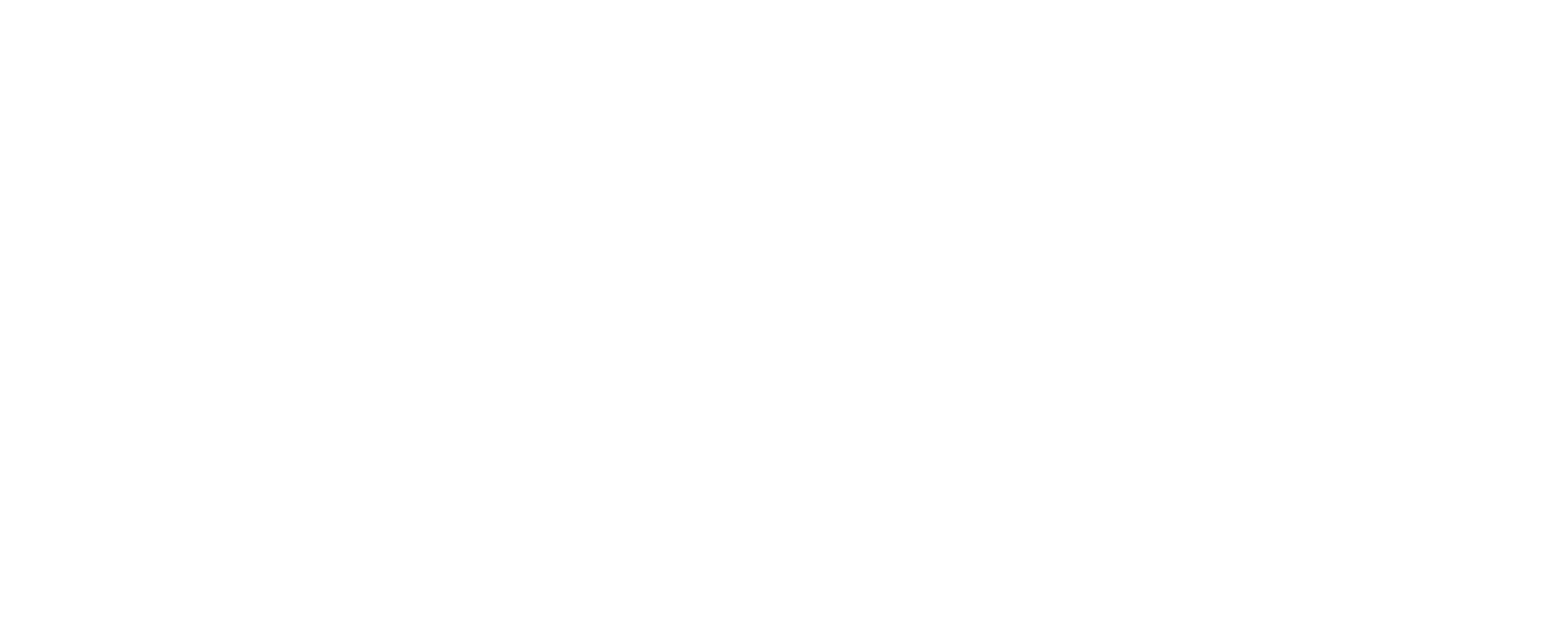
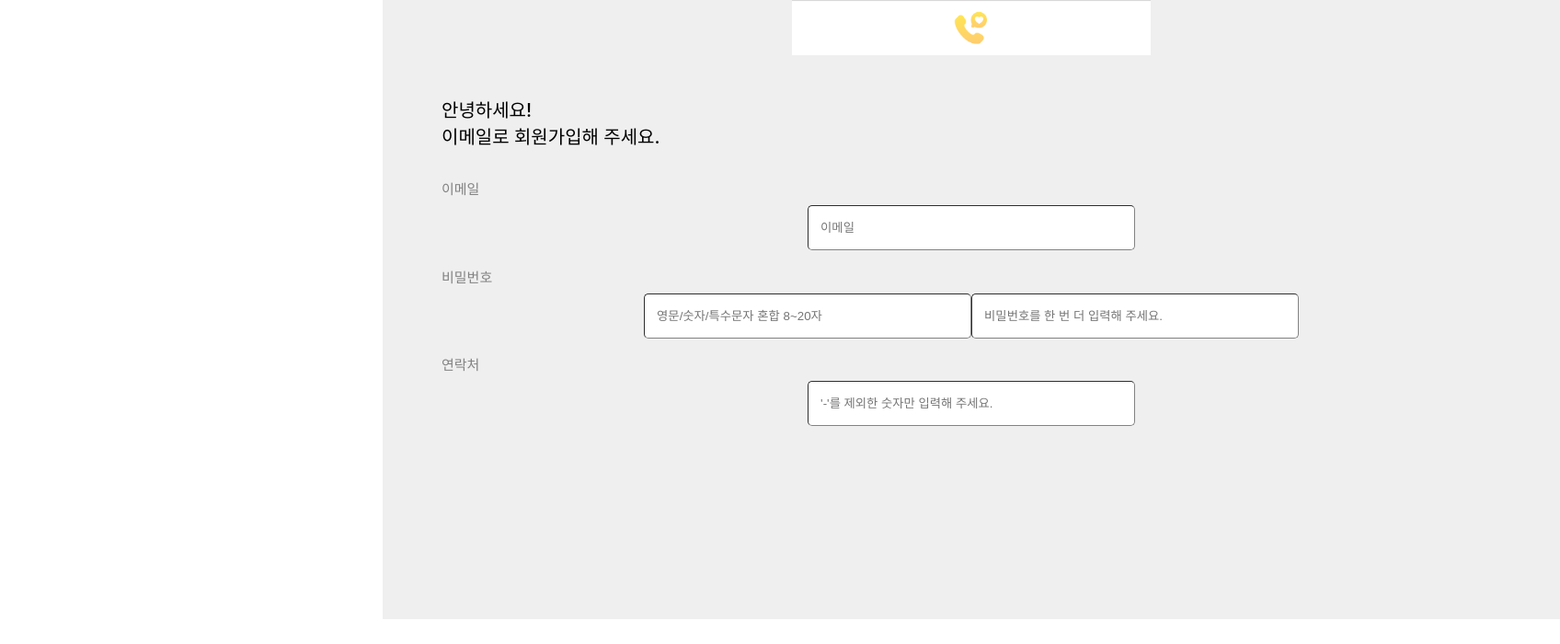
Before and after one commit to Likelion-at-SMWU-11th/SendMyHeart-Client, a React (Create React App) app: page /register in a window 1280 px wide. Before the commit this address had no page. Shown: the top 700 px of the page at 92% size, 1696 px wide, since content can reach past the window. Built offline with nearby package versions, Linux system fonts and the light colour scheme.

Commit message:
[add]Register 틀 구현

```diff
--- a/src/App.js
+++ b/src/App.js
@@ -1,6 +1,7 @@
 import { Route, Routes } from 'react-router-dom';
 import './App.css';
 import ChangeCategory from './pages/ChangeCategory';
+import Register from './pages/Register';
 import Send from './pages/Send';
 
 function App() {
@@ -9,6 +10,7 @@
       <Routes>
         <Route path='send' element={<Send/>}/>
         <Route path='category' element={<ChangeCategory/>}/>
+        <Route path='register' element={<Register/>}/>
       </Routes>
     </div>
   );
--- /dev/null
+++ b/src/pages/Register.jsx
@@ -0,0 +1,119 @@
+import React, { useState } from 'react';
+import styled from 'styled-components';
+//import { useNavigate } from 'react-router-dom';
+//import axios from 'axios';
+
+import logo from '../assets/header.png';
+
+const Wrapper = styled.div`
+  background-color: #efefef;
+  width: 100vw;
+  align-items: center;
+  text-align: center;
+  overflow-x: hidden;
+  padding-bottom: 200px;
+`;
+
+const Logo = styled.img`
+  width: 390px;
+  height: 60px;
+`;
+
+const Txt = styled.div`
+  font-size: 20px;
+  font-weight: 500;
+  padding: 5vh 5vw 3vh;
+  text-align: left;
+`;
+
+const SignTxt = styled.div`
+  color: #828282;
+  font-size: 15px;
+  padding: 1vh 5vw 1vh;
+  text-align: left;
+`;
+
+const SignInput = styled.input`
+  height: 45px;
+  width: 350px;
+  margin-bottom: 9.52px;
+  border-radius: 5px;
+  border-width: 1px;
+  border-color: #828282; //border 색상 아래만 적용 안 됨
+`;
+
+const RegisterPage = () => {
+  const [email, setEmail] = useState('');
+  const [password, setPassword] = useState('');
+  const [password2, setPassword2] = useState('');
+  const [contact, setContact] = useState('');
+
+  const onChangeEmail = (event) => {
+    const currentEmail = event.target.value;
+    setEmail(currentEmail);
+  };
+
+  const onChangePassword = (event) => {
+    const currentPassword = event.target.value;
+    setPassword(currentPassword);
+  };
+
+  const onChangePassword2 = (event) => {
+    const currentPasswordConfirm = event.target.value;
+    setPassword2(currentPasswordConfirm);
+  };
+
+  const onChangeContact = (event) => {
+    const currentContact = event.target.value;
+    setContact(currentContact);
+  };
+
+  return (
+    <Wrapper>
+      <div>
+        <form>
+          <Logo src={logo} />
+          <Txt>
+            안녕하세요! <br /> 이메일로 회원가입해 주세요.
+          </Txt>
+          <div>
+            <SignTxt>이메일</SignTxt>
+            <SignInput
+              id="email"
+              name="email"
+              value={email}
+              onChange={onChangeEmail}
+              type="email"
+              placeholder="   이메일"
+            />
+            <SignTxt>비밀번호</SignTxt>
+            <SignInput
+              id="password"
+              name="password"
+              value={password}
+              onChange={onChangePassword}
+              placeholder="   영문/숫자/특수문자 혼합 8~20자"
+            />
+            <SignInput
+              id="password2"
+              name="password2"
+              value={password2}
+              onChange={onChangePassword2}
+              placeholder="   비밀번호를 한 번 더 입력해 주세요."
+            />
+            <SignTxt>연락처</SignTxt>
+            <SignInput
+              id="contact"
+              name="contact"
+              value={contact}
+              onChange={onChangeContact}
+              placeholder="   '-'를 제외한 숫자만 입력해 주세요."
+            />
+          </div>
+        </form>
+      </div>
+    </Wrapper>
+  );
+};
+
+export default RegisterPage;
```
Also changed, not shown: src/assets/header.png (added), 1 other file (tests, documents, lock files or other folders).
